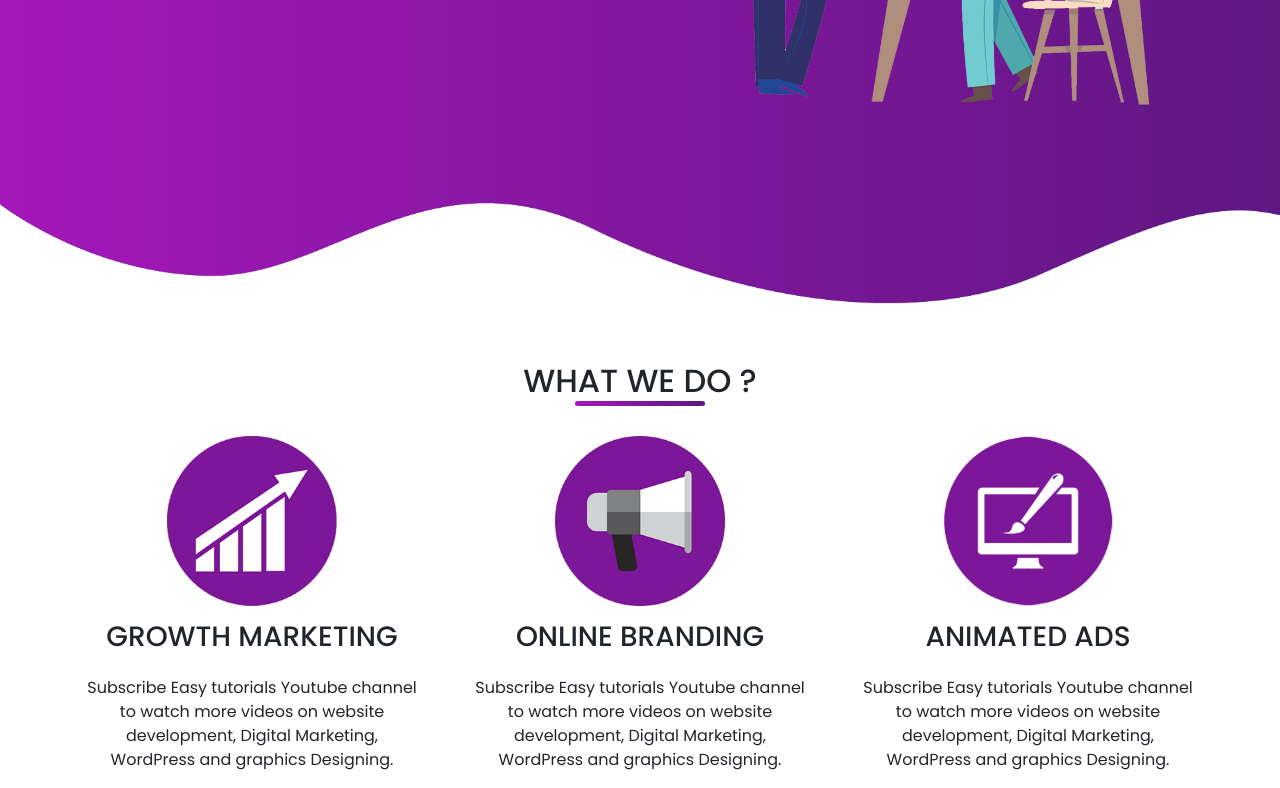
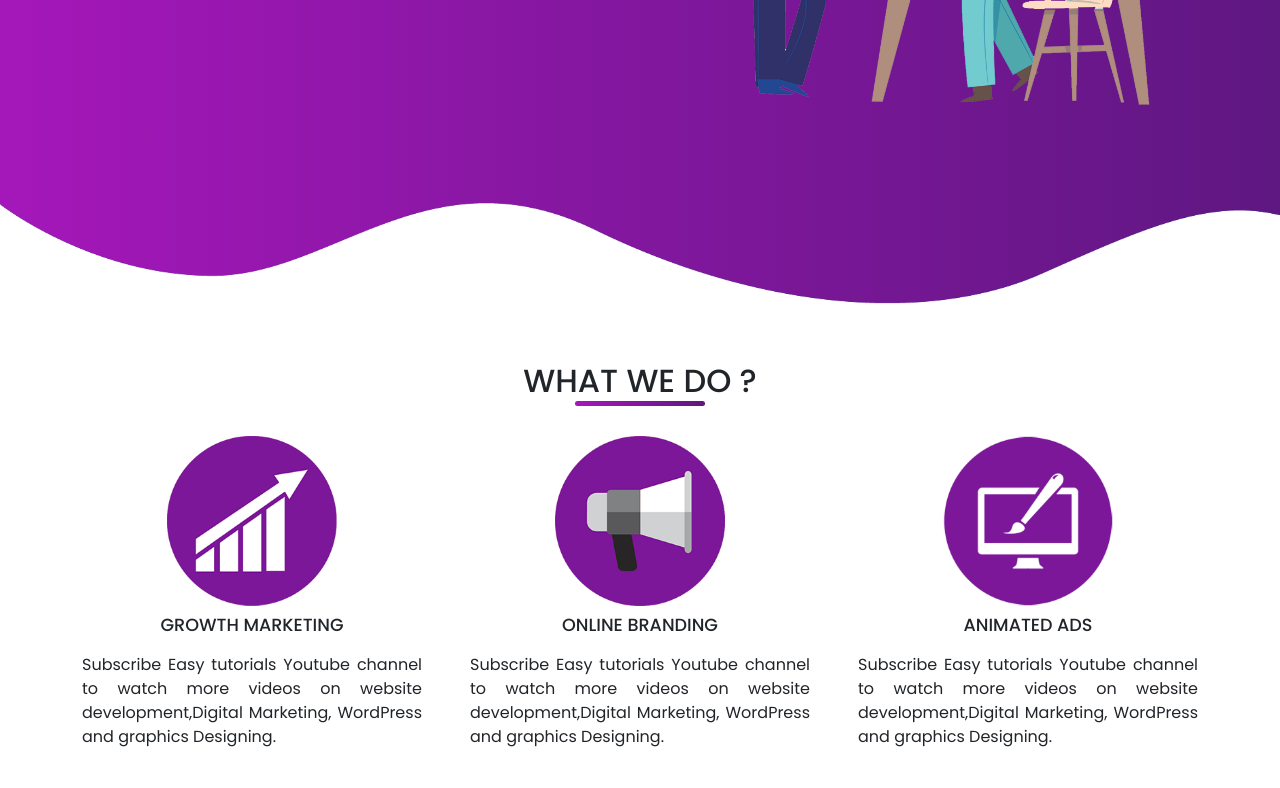
Before and after one commit to Alkaly02/marketing-website, a plain HTML site: page index.html in a window 1280 px wide. Shown: the part 372-1160 px from the top of the page. After the commit the page ends 1137 px from the top, so only its background shows below. Drawn offline with nearby package versions, Linux system fonts and the light colour scheme.

Commit message:
Amelioration de la disposition des services proposes par l'agence

```diff
--- a/index.html
+++ b/index.html
@@ -62,27 +62,30 @@
 			<h2 class="text-center p-0 mb-0 mt-5">What we do ?</h2>
 			<div class="title-underline"></div>
 		<div class="container-lg">
-			<div class="row gx-5 text-center">
-				<div class="col-md-4">
+			<div class="row gx-5 mt-3 justify-content-sm-center text-center">
+				<div class="col-md-4 col-sm-6">
 					<img src="images/service1.png" alt="First service" class="w-50">
 					<h3>Growth marketing</h3>
-					<p>Subscribe Easy tutorials Youtube channel to watch more videos on website development, Digital
-					   Marketing, WordPress and graphics Designing.
-					</p>
+					<div class="services-para">
+						<p>Subscribe Easy tutorials Youtube channel to watch more videos on website
+						 development,Digital Marketing, WordPress and graphics Designing.</p>
+					</div>
 				</div>
-				<div class="col-md-4">
+				<div class="col-md-4 col-sm-6">
 					<img src="images/service2.png" alt="Second service" class="w-50">
-					<h3>Online branding</h3>
-					<p>Subscribe Easy tutorials Youtube channel to watch more videos on website development, Digital
-					   Marketing, WordPress and graphics Designing.
-					</p>
+				    <h3>Online branding</h3>
+					<div class="services-para">
+						<p>Subscribe Easy tutorials Youtube channel to watch more videos on website
+						 development,Digital Marketing, WordPress and graphics Designing.</p>
+					</div>
 				</div>
-				<div class="col-md-4">
+				<div class="col-md-4 col-sm-6">
 					<img src="images/service3.png" alt="Third service" class="w-50">
 					<h3>Animated ads</h3>
-					<p>Subscribe Easy tutorials Youtube channel to watch more videos on website development, Digital
-					   Marketing, WordPress and graphics Designing.
-					</p>
+					<div class="services-para">
+						<p>Subscribe Easy tutorials Youtube channel to watch more videos on website
+						 development,Digital Marketing, WordPress and graphics Designing.</p>
+					</div>
 				</div>
 			</div>
 		</div>
--- a/style.css
+++ b/style.css
@@ -75,7 +75,12 @@
 	text-transform: uppercase;
 	padding: 0.5em;
 }
-
+#services h3{
+	font-size: 1.1em;
+}
+#services p{
+	font-size: 1em;
+}
 
 
 
@@ -90,3 +95,15 @@
 		margin-top: 2.5em;
 	}
 }
+@media(min-width: 576px){
+	.services-para{
+		text-align: justify;
+	}
+}
+@media(min-width: 390px) and (max-width: 575px){
+	.services-para{
+		width: 80%;
+		margin: auto;
+		text-align: justify;
+	}
+}
```
